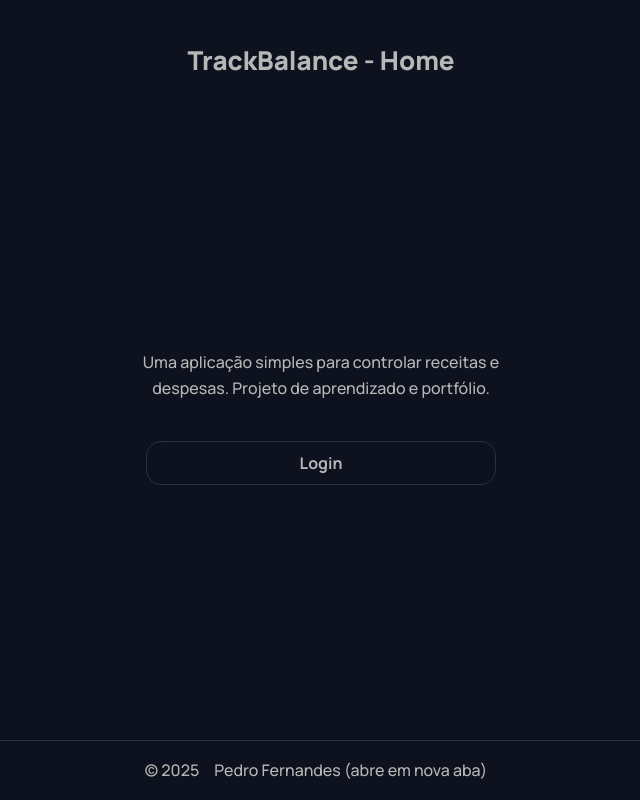
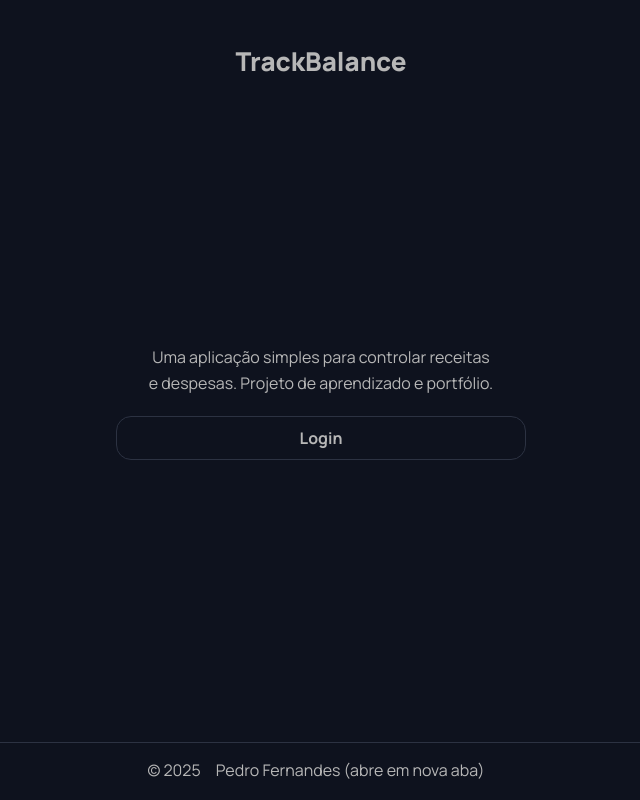
Before and after one commit to pedrobfernandes/trackbalance, a React (Vite) app: page / in a window 1280 px wide. Shown: the whole page, without its empty margins (319-959 px from the left). Built offline with nearby package versions, Linux system fonts and the light colour scheme; no server answers.

Commit message:
Correções de erros

```diff
--- a/src/components/ChartCustomTooltip.css
+++ b/src/components/ChartCustomTooltip.css
@@ -9,6 +9,6 @@
     flex-direction: column;
     align-items: center;
     font-family: "Manrope", sans-serif;
-    font-weight: var(--bolder-font);
-    font-size: var(--text-font);
+    font-weight: 700;
+    font-size: 1,6rem;
 }
--- a/src/components/ExpensesDonutChart.css
+++ b/src/components/ExpensesDonutChart.css
@@ -8,7 +8,7 @@
 
 .chart-container
 {
-    width: var(--max-size);
+    width: 100%;
     height: 30rem;
 }
 
@@ -35,8 +35,8 @@
 
 .legend-container li p
 {
-    font-size: var(--text-font);
-    font-weight: var(--medium-font);
+    font-size: 1.6rem;
+    font-weight: 500;
 }
 
 
--- a/src/components/ExpensesTable.css
+++ b/src/components/ExpensesTable.css
@@ -3,9 +3,15 @@
     border-radius: 1rem;
     overflow: auto;
     border:var(--border-style);
-    width: var(--max-size);
+    width: 100%;
     height: 23rem;
     outline: none;
+}
+
+.table-wrapper:focus
+{
+    outline: 0.3rem solid #2C3242;
+    outline-offset: 0;
 }
 
 
@@ -22,7 +28,7 @@
 .expenses-table
 {
     table-layout: auto;
-    width: var(--max-size);
+    width: 100%;
     border-collapse: collapse;
     text-align: left;
 }
@@ -100,7 +106,7 @@ tbody td
 
 .sort-button
 {
-    width: var(--max-size);
+    width: 100%;
     display: flex;
     flex-direction: column;
     align-items: center;
@@ -110,7 +116,7 @@ tbody td
 
 .table-search-form
 {
-    width: var(--max-size);
+    width: 100%;
     margin: 0 auto;
     background-color: var(--main-background-color);
 }
--- a/src/components/FormFieldErrorMessage.css
+++ b/src/components/FormFieldErrorMessage.css
@@ -1,6 +1,6 @@
 .form-field-error-message
 {
     color: var(--text-color);
-    font-weight: var(--bolder-font);
+    font-weight: 700;
     min-block-size: 1rem;
 }
--- a/src/components/TopExpenses.css
+++ b/src/components/TopExpenses.css
@@ -1,6 +1,6 @@
 .top-expenses-container
 {
-    width: var(--max-size);
+    width: 100%;
     margin: 0 auto;
     min-height: 23rem;
     display: flex;
@@ -18,7 +18,7 @@
     display: flex;
     flex-direction: column;
     gap: 1rem;
-    width: var(--max-size);
+    width: 100%;
 }
 
 
@@ -35,7 +35,7 @@
     flex-wrap: wrap;
     gap: 1rem;
     padding: 0.5rem 1rem;
-    font-weight: var(--medium-font);
+    font-weight: 500;
 }
 
 
--- a/src/custom-components/inputs/NumberInput.css
+++ b/src/custom-components/inputs/NumberInput.css
@@ -2,7 +2,7 @@
 {
     display: flex;
     flex-direction: column;
-    width: var(--max-size);
+    width: 100%;
     align-items: center;
     gap: 1rem;
     border: var(--border-style);
--- a/src/custom-components/modals/InfoModalContext.css
+++ b/src/custom-components/modals/InfoModalContext.css
@@ -49,7 +49,7 @@
 
 .infoModal-content-container
 {
-    height: var(--max-size);
+    height: 100%;
     background-color: var(--main-background-color);
     color: var(--text-color);
     padding: 2rem;
@@ -59,14 +59,14 @@
 
 .infoModal-message
 {
-    font-weight: var(--medium-font);
+    font-weight: 500;
     text-align: center;
 }
 
 
 .infoModal-buttons-container
 {
-    width: var(--max-size);
+    width: 100%;
     display: flex;
     justify-content: center;
     margin: 1rem auto;
--- a/src/index.css
+++ b/src/index.css
@@ -7,17 +7,6 @@
     --second-level-heading-font: clamp(2rem, 2.2rem + 4vw, 2.4rem);
     --third-level-heading-font: clamp(1.8rem, 2rem + 4vw, 2.2rem);
     --text-font: 1.6rem;
-
-    --thin-font: 300;
-    --normal-font: 400;
-    --medium-font: 500;
-    --bolder-font: 700;
-    --heavier-font: 900;
-
-    --main-gap: 4rem;
-    --half-gap: 2rem;
-
-    --max-size: 100%;
 
 
     --main-background-color: #0E121E;
@@ -73,11 +62,12 @@ body
 {
     cursor: default;
     line-height: 1.6;
-    font-size: var(--text-font);
-    font-weight: var(--normal-font);
+    font-size: 1.6rem;
+    font-weight: 400;
     font-family: "Manrope", sans-serif;
     background-color: var(--main-background-color);
     color: var(--text-color);
+    padding: 0.1rem 0;
 }
 
 
@@ -85,21 +75,21 @@ h1
 {
     text-align: center;
     font-size: var(--first-level-heading-font);
-    font-weight: var(--heavier-font);
+    font-weight: 900;
 }
 
 h2
 {
     text-align:  center;
     font-size: var(--second-level-heading-font);
-    font-weight: var(--bolder-font);
-    margin-bottom: 2rem;
+    font-weight: 700;
+    margin-bottom: 2rem
 }
 
 h3
 {
     font-size: var(--third-level-heading-font);
-    font-weight: var(--medium-font);
+    font-weight: 500;
 }
 
 
@@ -107,8 +97,8 @@ button
 {
     cursor: pointer;
     font-family: "Manrope", sans-serif;
-    font-weight: var(--bolder-font);
-    font-size: var(--text-font);
+    font-weight: 700;
+    font-size: 1.6rem;
     padding: 0.5rem 1rem;
     border: var(--border-style);
     border-radius: 1.5rem;
@@ -129,19 +119,19 @@ input[type="email"]
 
 input
 {
-    width: var(--max-size);
+    width: 100%;
     padding: 0.5rem 1rem;
     border-radius: 1.5rem;
     border: var(--border-style);
     background-color: var(--main-background-color);
     color: var(--text-color);
-    font-size: var(--text-font);
+    font-size: 1.6rem;
 }
 
 
 form
 {
-    margin: var(--main-gap);
+    margin: 4rem;
     display: flex;
     flex-direction: column;
     align-items: center;
@@ -153,7 +143,7 @@ form
 
 form button
 {
-    width: var(--max-size);
+    width: 100%;
 }
 
 form h2
@@ -163,19 +153,17 @@ form h2
 
 label
 {
-    font-weight: var(--bolder-font);
+    font-weight: 700;
     color: var(--text-color);
 }
 
 
-button:hover,
-a:hover
+button:hover
 {
     transform: var(--transform-hover);
 }
 
-button:active,
-a:active
+button:active
 {
     transform: var(--transform-active);
 }
@@ -190,13 +178,6 @@ button:disabled
 
 
 button:focus,
-input:focus,
-a:focus
-{
-    outline: none;
-}
-
-button:focus,
 input:focus
 {
     outline: var(--outline-style);
--- a/src/pages/Home.css
+++ b/src/pages/Home.css
@@ -1,11 +1,11 @@
 .home-container
 {
+    width: 100%;
+    height: 100%;
     display: flex;
     flex-direction: column;
     align-items: center;
     justify-content: space-between;
-    height: var(--max-size);
-    width: var(--max-size)
 }
 
 
@@ -14,79 +14,58 @@
     flex: 1;
     display: flex;
     flex-direction: column;
-    justify-content: space-between;
-    align-items: center;
+    justify-content: center;
     text-align: center;
-    width: var(--max-size);
-    max-width: 90vw;
     gap: 2rem;
-}
-
-.heading1-container,
-.content-container
-{
-    flex: 1;
-}
-
-.content-container
-{
-    display: flex;
-    flex-direction: column;
-    align-items: center;
-    gap: var(--main-gap);
+    max-width: 90%;
     margin-bottom: 6rem;
 }
 
 .home-main p
 {
     max-width: 42ch;
+    text-wrap: balance;
     margin: 0 auto;
-    font-weight: var(--medium-font);
-}
-
-
-.home-main button
-{
-    width: var(--max-size);
-    max-width: 35rem;
 }
 
 
 
 .home-footer
 {
+    width: 100%;
+    border-top: var(--border-style);
+    padding: 1rem 0;
+}
+
+.author-link
+{
     display: flex;
+    justify-content: center;
     align-items: center;
-    justify-content: center;
-    border-top: var(--border-style);
-    font-size: var(--text-font);
-    font-weight: var(--medium-font);
-    color: var(--text-color);
-    min-height: 6rem;
-    width: var(--max-size);
-    padding: 0 1rem;
+    flex-wrap: wrap;
+    gap: 0.5rem;
 }
 
 
-.home-footer p
+.author-link a
 {
-    display: flex;
-    gap: 0.5rem;
-    align-items: center;
-    justify-content: center;
-    flex-wrap: wrap;
+    text-decoration: none;
+    border: none;
+    border-radius: 1.5rem;
+    color: var(--text-color);
+    padding: 0.5rem 1rem;
+    transition: var(--transitions);
 }
 
-.home-footer p a
+
+.author-link a:hover
 {
-    color: var(--text-color);
-    text-decoration: none;
-    padding: 0.5rem 1rem;
-    border-radius: 1rem;
-    border: none;
+    border: var(--border-style);
+    transform: translateX(0.3rem);
 }
 
-.home-footer p a:hover
+
+.author-link a:active
 {
-    border: var(--border-style);
+    transform: translateX(0.6rem);
 }
--- a/src/pages/Home.jsx
+++ b/src/pages/Home.jsx
@@ -21,13 +21,11 @@ export default function Home()
     return(
         <div className="home-container">
 
+            <header>
+                <h1>TrackBalance</h1>
+            </header>
+
             <main className="home-main">
-
-                <div className="heading1-container">
-                <h1>TrackBalance - Home</h1>
-                </div>
-
-                <div className="content-container">
                 <p>
                     Uma aplicação simples para controlar receitas e despesas.
                     Projeto de aprendizado e portfólio.
@@ -39,7 +37,6 @@ export default function Home()
                 >
                     Login
                 </button>
-                </div>
             </main>
 
             <footer className="home-footer" >
--- a/src/pages/Overview.css
+++ b/src/pages/Overview.css
@@ -14,7 +14,7 @@
 
 h1
 {
-    margin: var(--main-gap) 0;
+    margin: 4rem 0;
     max-width: 9ch;
 }
 
@@ -49,6 +49,11 @@ h1
     z-index: 1002;
 }
 
+.action-panel:focus
+{
+    outline: 0.3rem solid #2C3242;
+    outline-offset: 0;
+}
 
 .sidebar button
 {
@@ -75,7 +80,7 @@ h1
     display: flex;
     flex-direction: column;
     justify-content: space-between;
-    gap: var(--main-gap);
+    gap: 4rem;
     margin: 2rem 0;
 }
 
@@ -97,8 +102,8 @@ h1
 .details-section,
 .top-expenses-section
 {
-    margin: var(--main-gap);
-    width: var(--max-size);
+    margin: 4rem;
+    width: 100%;
 }
 
 
@@ -131,9 +136,9 @@ h1
     display: flex;
     flex-direction: column;
     align-items: center;
-    gap: var(--main-gap);
+    gap: 4rem;
     overflow: hidden;
-    margin: var(--main-gap) 0;
+    margin: 4rem 0;
 }
 
 
@@ -169,7 +174,7 @@ h1
 
     .sidebar button
     {
-        width: var(--max-size);
+        width: 100%;
         margin-right: 1.5rem;
         margin-top: 0;
     }
```
Also changed, not shown: src/custom-components/inputs/CustomSelect.css (+4 -4 lines).
